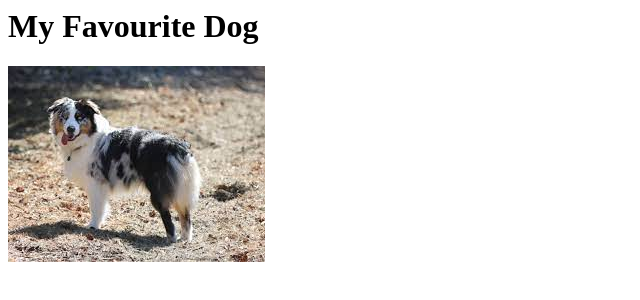
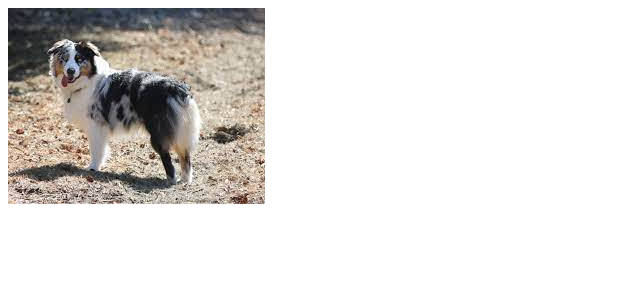
Before and after one commit to DrDoggo12/DrDoggo12, a plain HTML site: page dog.html in a window 1280 px wide. Shown: the whole page, without its empty margins (0-640 px from the left). Drawn offline with Linux system fonts and the light colour scheme.

Commit message:
Update dog.html

```diff
--- a/dog.html
+++ b/dog.html
@@ -3,7 +3,7 @@
     <title>dog dog dog</title>
   </head>
   <body>
-    <h1>My Favourite Dog</h1>
+    <h1></h1>
     <img src="dogg.png" alt="">
   </body>
 </html>
```
